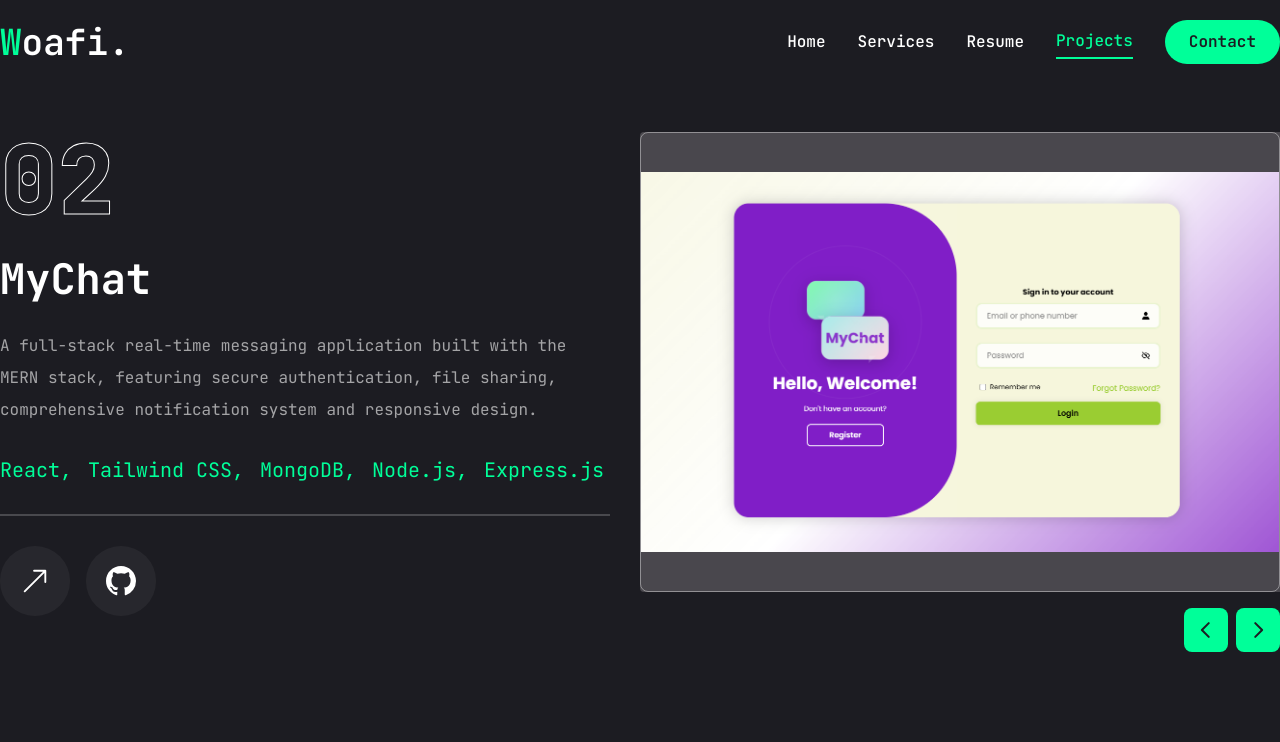
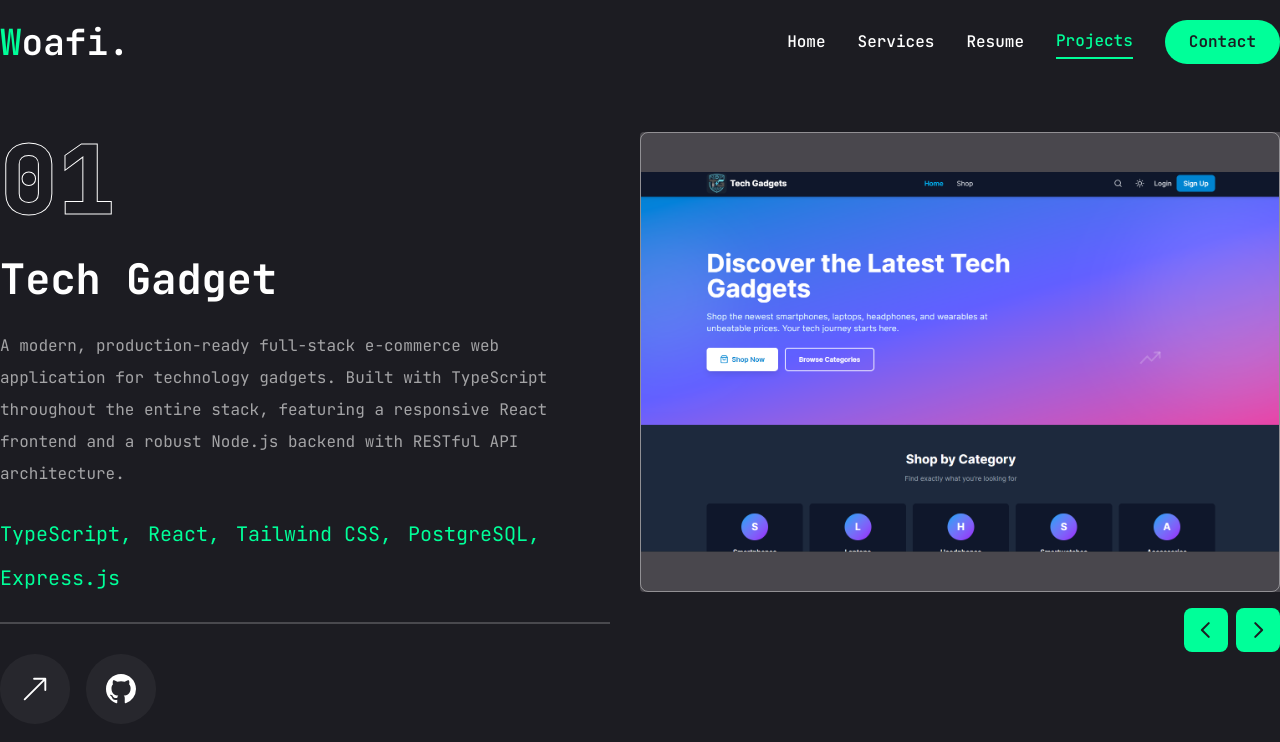
Before and after one commit to woafi/Portfolio, a Next.js app: page /project in a window 1280 px wide. Shown: the top 742 px of the page. Built offline with nearby package versions, Linux system fonts and the light colour scheme.

Commit message:
version 1.1.1 updated Documents(Project Section)

```diff
--- a/app/project/page.js
+++ b/app/project/page.js
@@ -11,6 +11,31 @@ import Image from "next/image";
 import WorkSliderBtns from "@/components/WorkSliderBtns";
 
 const projects = [
+  {
+    num: "01",
+    title: "Tech Gadget",
+    description: "A modern, production-ready full-stack e-commerce web application for technology gadgets. Built with TypeScript throughout the entire stack, featuring a responsive React frontend and a robust Node.js backend with RESTful API architecture.",
+    stack: [
+      {
+        name: "TypeScript",
+      },
+      {
+        name: "React",
+      },
+      {
+        name: "Tailwind CSS",
+      },
+      {
+        name: "PostgreSQL",
+      },
+      {
+        name: "Express.js",
+      },
+    ],
+    image: "/assets/work/projectTechGadgets.png",
+    live: "https://tech-gadget-five.vercel.app",
+    github: "https://github.com/woafi/Tech-Gadget",
+  },
   {
     num: "02",
     title: "MyChat",
@@ -41,6 +66,9 @@ const projects = [
     title: "SecureNest",
     description: "A full-stack password manager built with TypeScript, featuring military-grade AES-256-GCM encryption, Firebase authentication, and a beautiful dark-mode UI with smooth animations.",
     stack: [
+      {
+        name: "TypeScript",
+      },
       {
         name: "React",
       },
--- a/app/resume/page.js
+++ b/app/resume/page.js
@@ -141,7 +141,7 @@ function Resume() {
                 opacity: 1,
                 transition: { delay: 2.4, duration: 0.5, ease: 'easeIn' },
             }}
-            className="min-h-[80vh] flex flex-col items-center py-12 lg:py-24">
+            className="min-h-[80vh] flex flex-col items-center py-12 lg:pt-24">
             <div className="container mx-auto px-5 lg:px-0">
                 <Tabs defaultValue="about" className="flex flex-col lg:flex-row gap-[60px]">
                     <TabsList className="flex flex-col w-full max-w-[380px] mx-auto lg:mx-0 gap-2 lg:gap-4">
```
Also changed, not shown: public/assets/work/projectTechGadgets.png (added).
